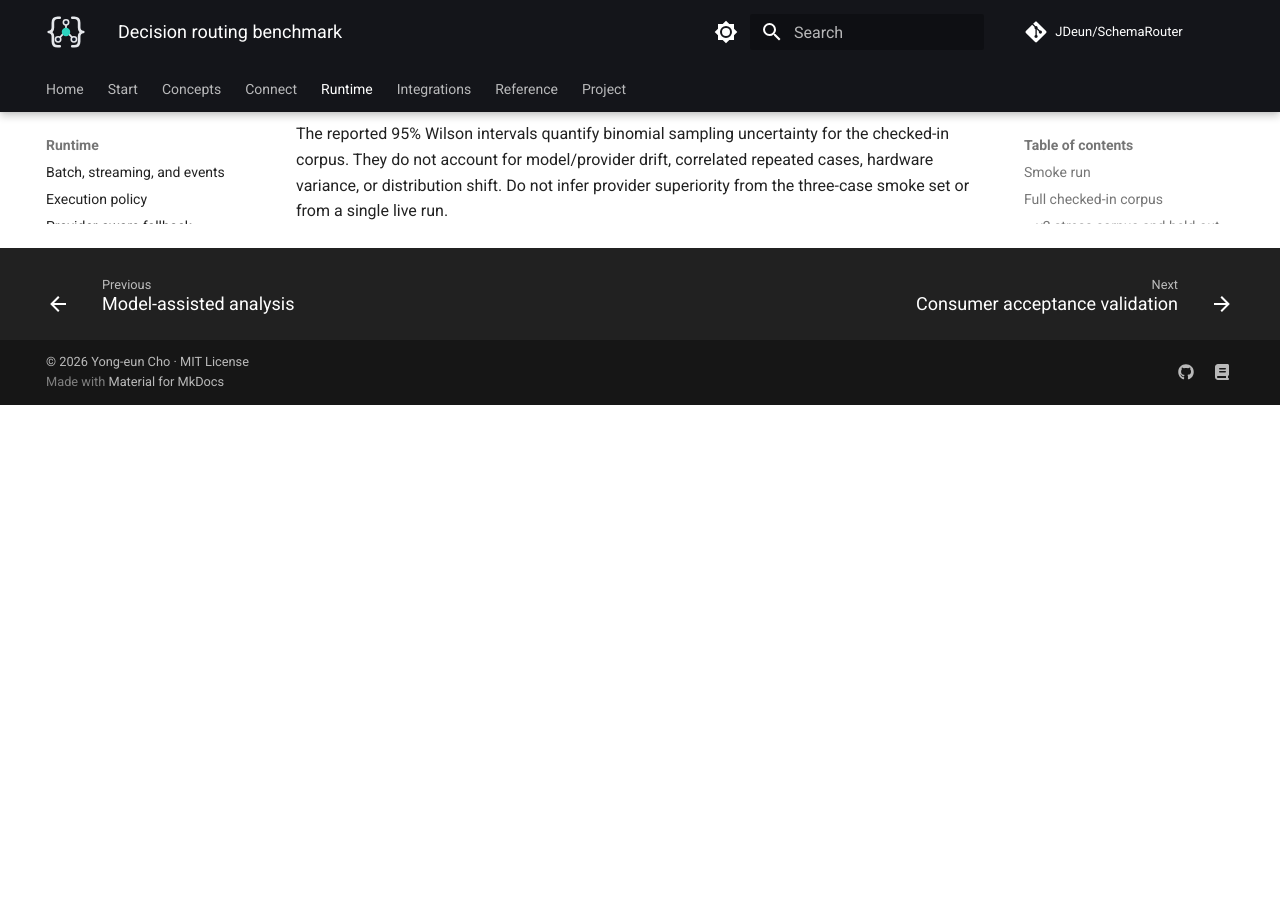
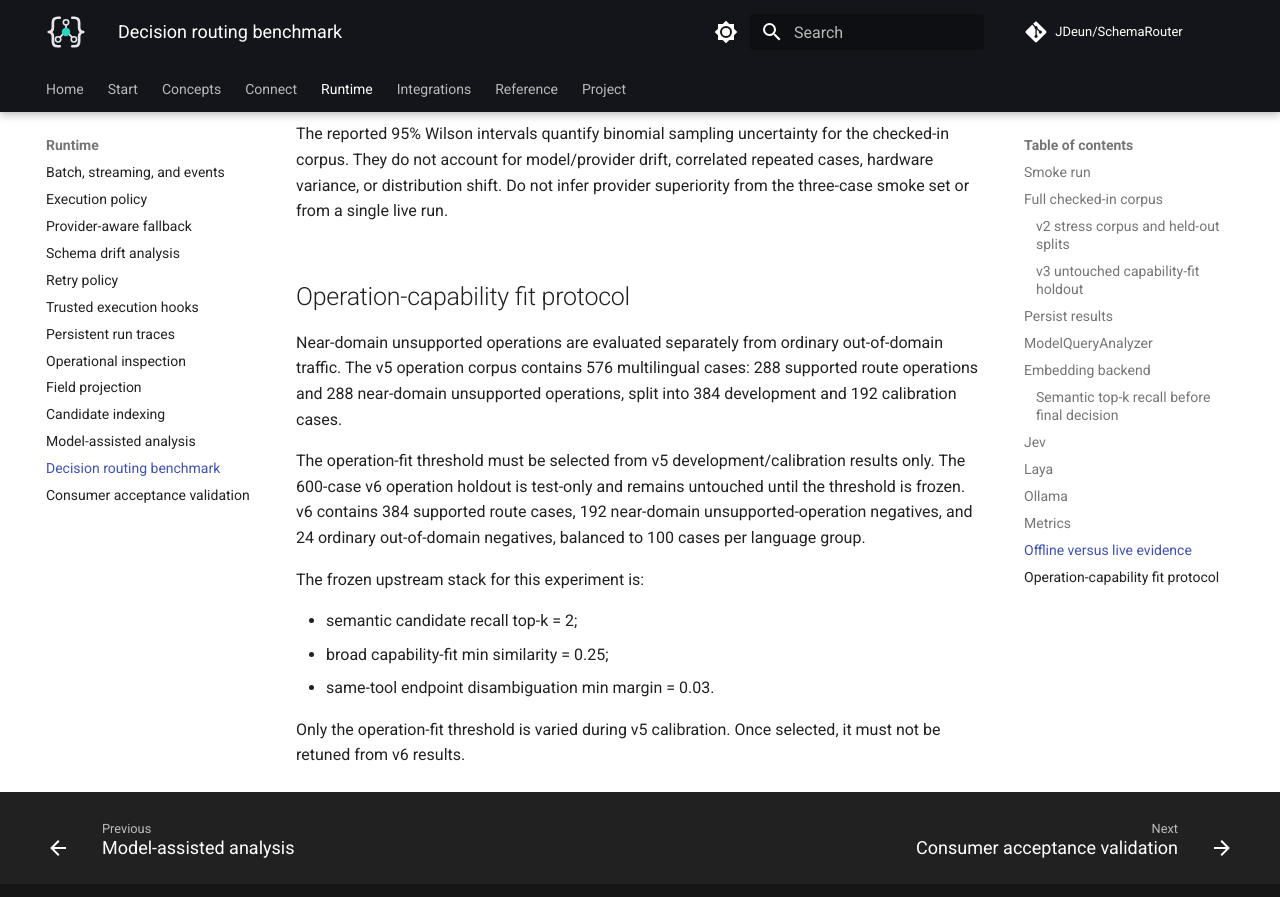
Before and after one commit to JDeun/SchemaRouter, an MkDocs documentation site: the page built from docs/guides/decision-benchmark.md, in a window 1280 px wide and 900 px high, scrolled down 8238 px. Shown: the top 897 px of the window. Built offline with MkDocs 1.6.1 and Material for MkDocs 9.7.7, drawn with Linux system fonts in a browser that asks for light colours; comment, search, counter and statistics services are not loaded; before the commit the page ends 8643 px from its top, so only the background shows below that.

Commit message:
docs: add operation-fit calibration protocol

```diff
--- a/docs/guides/decision-benchmark.md
+++ b/docs/guides/decision-benchmark.md
@@ -342,3 +342,24 @@ The reported 95% Wilson intervals quantify binomial sampling uncertainty for the
 They do not account for model/provider drift, correlated repeated cases, hardware variance, or
 distribution shift. Do not infer provider superiority from the three-case smoke set or from a
 single live run.
+
+
+## Operation-capability fit protocol
+
+Near-domain unsupported operations are evaluated separately from ordinary out-of-domain traffic.
+The v5 operation corpus contains 576 multilingual cases: 288 supported route operations and 288
+near-domain unsupported operations, split into 384 development and 192 calibration cases.
+
+The operation-fit threshold must be selected from v5 development/calibration results only. The
+600-case v6 operation holdout is test-only and remains untouched until the threshold is frozen.
+v6 contains 384 supported route cases, 192 near-domain unsupported-operation negatives, and 24
+ordinary out-of-domain negatives, balanced to 100 cases per language group.
+
+The frozen upstream stack for this experiment is:
+
+- semantic candidate recall top-k = 2;
+- broad capability-fit min similarity = 0.25;
+- same-tool endpoint disambiguation min margin = 0.03.
+
+Only the operation-fit threshold is varied during v5 calibration. Once selected, it must not be
+retuned from v6 results.
```
